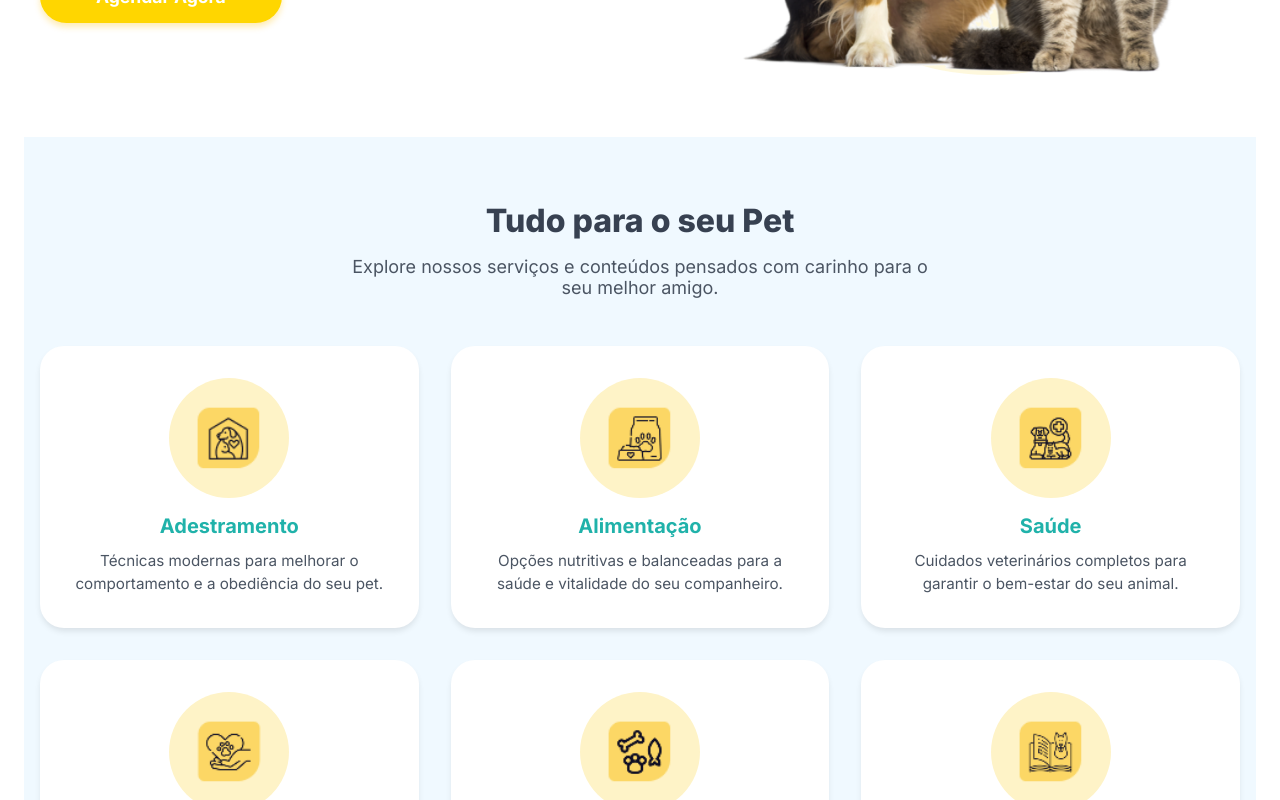
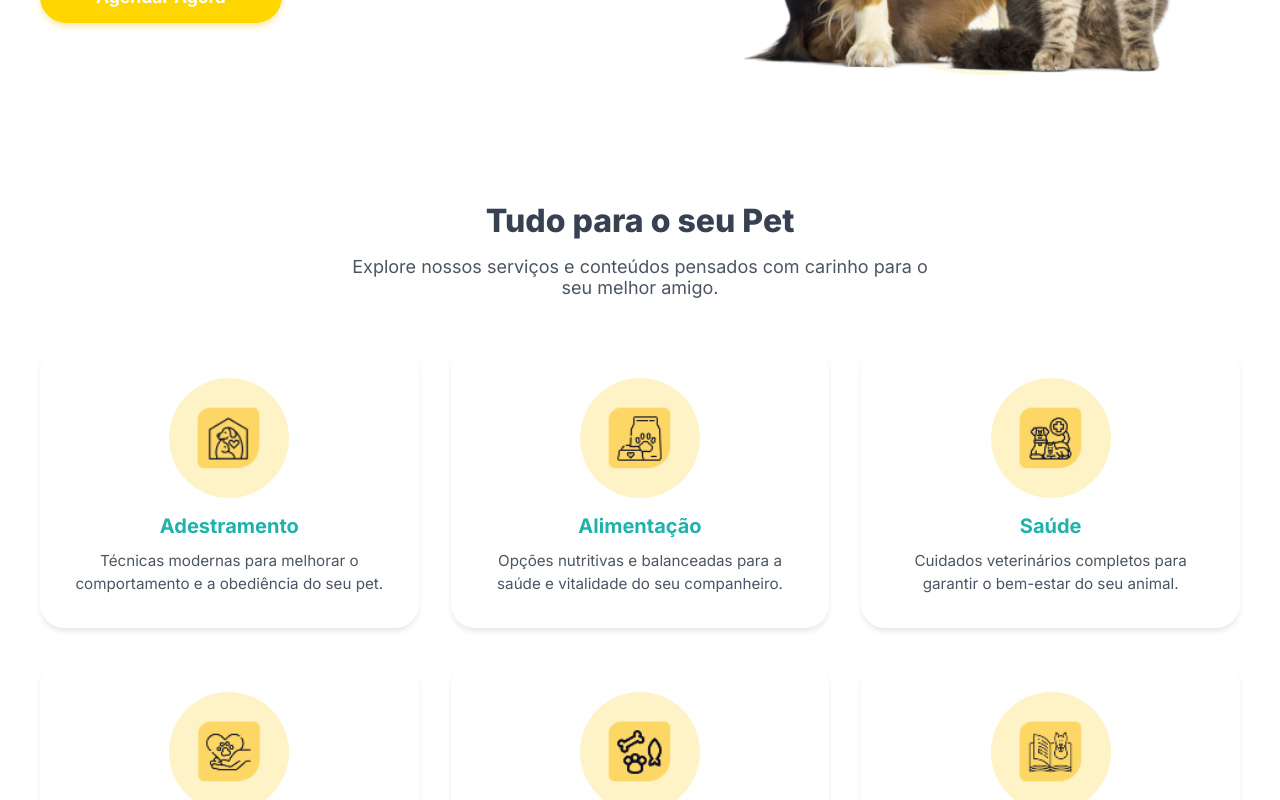
Before and after one commit to FilipiWanderley/PetCare, a Next.js app: page / in a window 1280 px wide. Shown: the part 520-1320 px from the top of the page. Built offline with nearby package versions, Linux system fonts and the light colour scheme.

Commit message:
style: Change services section background to white

```diff
--- a/src/components/sections/ServicesSection.module.css
+++ b/src/components/sections/ServicesSection.module.css
@@ -1,6 +1,6 @@
 .section {
   padding: 4rem 1rem;
-  background-color: var(--surface-alt); /* Light background for contrast with cards */
+  background-color: #ffffff;
   position: relative;
   z-index: 1;
 }
```
